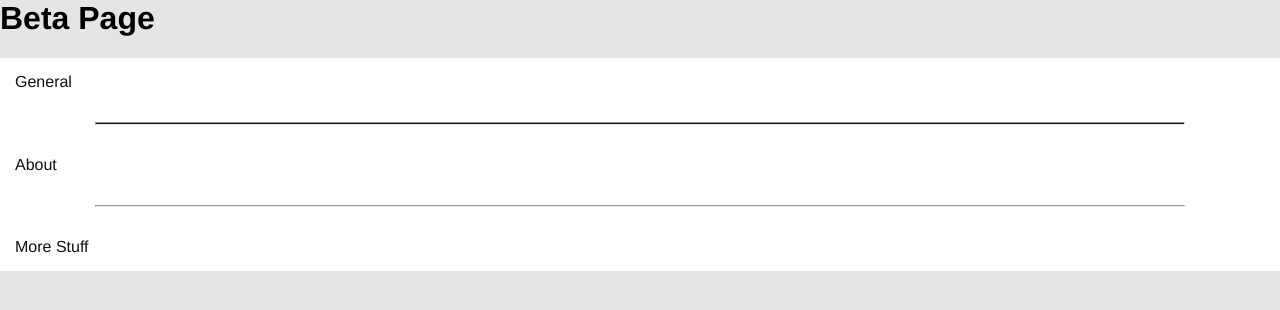
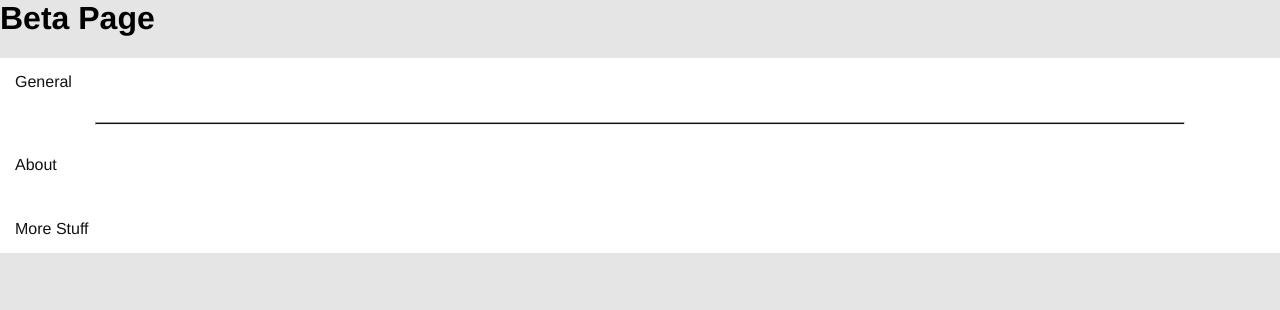
Before and after one commit to boffnoff/boffnoff.github.com, a Jekyll site: the page beta/index.html, which Jekyll copies as it is, in a window 1280 px wide. Shown: the top 310 px of the page. Built offline with Jekyll 4.4.1, drawn with Linux system fonts in a browser that asks for light colours.

Commit message:
remvoed <hr>

```diff
--- a/beta/index.html
+++ b/beta/index.html
@@ -23,8 +23,7 @@
     <div class="General">
     <p>General</p>
     <hr>
-    <P>About</P>
-    <hr>
+    <p>About</p>
     <p>More Stuff</p>
     </div>
 
```
